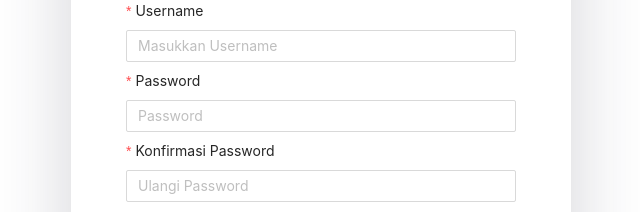
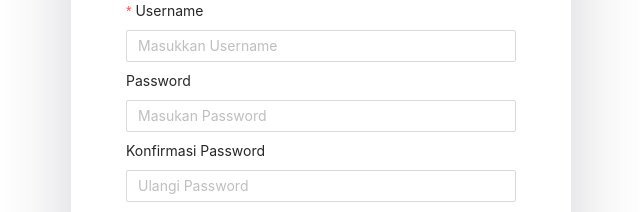
Before and after one commit to grarizki/AntarJemput-BRILink-FP, a React (Create React App) app: page /RegisterAgen in a window 1280 px wide. Shown: the part 382-594 px from the top of the page, without its empty margins (319-959 px from the left). Built offline with nearby package versions, Linux system fonts and the light colour scheme.

Commit message:
add Register Validation

```diff
--- a/db.json
+++ b/db.json
@@ -22,6 +22,12 @@
       "password": "hello123",
       "login_as": 1,
       "id": 4
+    },
+    {
+      "email": "raihannissa.hr",
+      "password": "hannis10",
+      "selectedUserLevel": "customer",
+      "id": 5
     }
   ],
   "transactions": [
--- a/src/pages/Register/RegisterAgen.js
+++ b/src/pages/Register/RegisterAgen.js
@@ -4,6 +4,7 @@ import { useHistory } from "react-router-dom"
 
 import DataAlamat from "../Transaksi/DataAlamat"
 import "./Register.css"
+import { changeConfirmLocale } from "antd/lib/modal/locale"
 
 const { Option } = Select
 const { Title} = Typography
@@ -39,9 +40,37 @@ const RegisterAgen = () => {
     )
   }, [selectedKabupaten, dataKabupaten])
 
+
   const handleRegisterAgenBtn = useCallback(() => {
     history.push("/")
   }, [])
+
+  const [password, setPassword]                 = useState('');
+  const [errorPassword, setErrorPassword]       = useState('');
+  const [confirmPassword, setConfirmPassword]   = useState('');
+  const [errorConfirmPassword,setErrorConfirmPassword] = useState('');
+
+  const changePassword = (e) => {
+    const value = e.target.value
+    setPassword(value)
+    if (!value){
+      setErrorPassword('Password tidak boleh kosong')
+    } else {
+      setErrorPassword('')
+    }
+  }
+
+  const changeConfirmPassword = (e) => {
+    const value = e.target.value
+    setConfirmPassword(value)
+    if (!value){
+      setErrorConfirmPassword('Konfirmasi Password tidak boleh kosong')
+    } else if (password !== value) {
+      setErrorConfirmPassword('password tidak cocok')
+    } else {
+      setErrorPassword('')
+    }
+  }
 
   return (
     <div className="outer-register">
@@ -174,26 +203,49 @@ const RegisterAgen = () => {
             style={{ marginBottom: " 8px", padding: "0px" }}
             name="password"
             label="Password"
-            rules={[
-              {
-                required: true,
-                message: "Please input your Password!",
-              },
-            ]}
+            // rules={[
+            //   {
+            //     required: true,
+            //     message: "Please input your Password!",
+            //   },
+            // ]}
           >
-            <Input type="password" placeholder="Password" name="password" />
+            <Input
+            type="password"
+            placeholder="Masukan Password"
+            name="password"
+            value= {password}
+            onChange= {changePassword} />
+            {
+              errorPassword && (
+                <p className="text-danger">{errorPassword}</p>
+              )
+            }
+
           </Form.Item>
           <Form.Item
             name="konfirmasi-password"
             label="Konfirmasi Password"
-            rules={[
-              {
-                required: true,
-                message: "Please input your Password!",
-              },
-            ]}
+            // rules={[
+            //   {
+            //     required: true,
+            //     message: "Please input your Password!",
+            //   },
+            // ]}
           >
-            <Input type="password" placeholder="Ulangi Password" name="password" />
+            <Input
+            type="password"
+            placeholder="Ulangi Password"
+            name="password"
+            value= {confirmPassword}
+            onChange= {changeConfirmPassword}/>
+
+            {
+              errorConfirmPassword && (
+               <p className="text-danger">{errorConfirmPassword}</p>
+              )
+            }
+
           </Form.Item>
           <Form.Item>
             <Col
```
Also changed, not shown: 2 other files (tests, documents, lock files or other folders).
